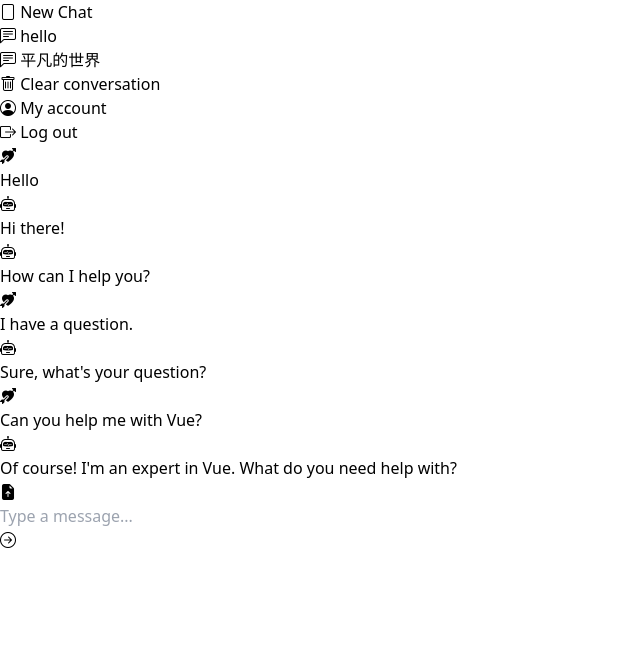
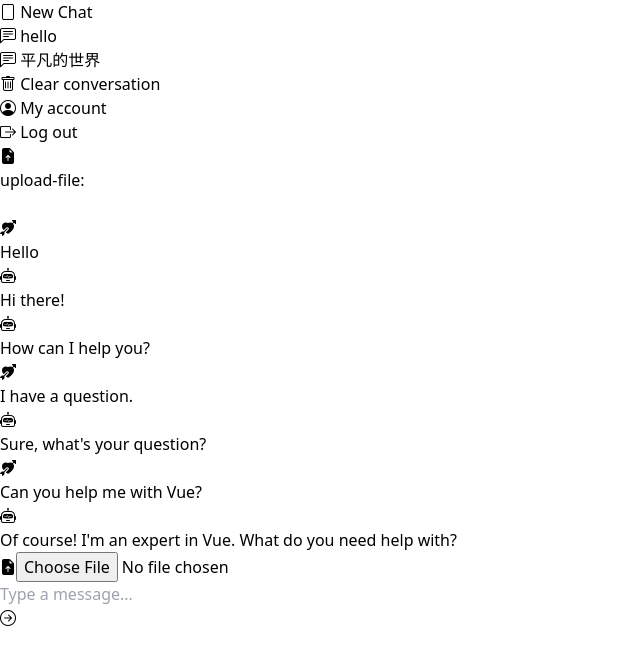
Before and after one commit to luorome31/chatbot-vue, a Vue app: page / in a window 1280 px wide. Shown: the top 664 px of the page, without its empty margins (0-640 px from the left). Built offline with nearby package versions, Linux system fonts and the light colour scheme.

Commit message:
模型选择与上传文件界面搭建

```diff
--- a/src/App.vue
+++ b/src/App.vue
@@ -3,37 +3,36 @@
 import ChatInput from './views/ChatInput.vue';
 import ChatMain from './views/ChatMain.vue';
 import ChatSide from './views/ChatSide.vue';
-import sendQuestion from './views/ChatMain.vue';
 import { ref } from 'vue';
+
 const chatMain = ref(null);
-function sendMessage(message){
+const chatInput = ref(null);
+function sendMessage(message) {
     chatMain.value.sendQuestion(message);
 }
-function addChat(sessionId){
+function addChat(sessionId) {
     chatMain.value.addChat(sessionId);
 }
-function changeHistory(sessionId){
+function changeHistory(sessionId) {
     chatMain.value.changeHistory(sessionId);
 }
-function loadFile(){
-    chatMain.value.loadFile();
+function loadFile() {
+    console.log(chatInput.value.selectedFile);
+    chatMain.value.loadFile(chatInput.value.selectedFile);
 }
 </script>
 <template>
     <div class="bg-white">
         <div class="container mx-auto flex flex-row h-screen font-serif">
-            <ChatSide @add-chat="addChat" @change-history="changeHistory"/>
-            <div class="h-screen w-[85%] flex flex-col">
+            <ChatSide @add-chat="addChat" @change-history="changeHistory" />
+            <div class="h-screen w-[85%]  flex flex-col">
                 <div class="h-[90%] overflow-y-auto scroll-smooth" id="content-show">
-                    <div class="mx-32 mt-10">
-                        <ChatMain ref="chatMain"/>
-                    </div>
+                    <ChatMain ref="chatMain" />
                 </div>
-                <ChatInput @send-message="sendMessage" @load-file="loadFile"/>
+                <ChatInput ref="chatInput" @send-message="sendMessage" @load-file="loadFile" />
             </div>
         </div>
     </div>
 </template>
 
-<style scoped>
-</style>
+<style scoped></style>
--- a/src/views/ChatInput.vue
+++ b/src/views/ChatInput.vue
@@ -1,9 +1,11 @@
 <template>
     <div class="h-[10%] mx-32 my-2 rounded-lg">
+
         <div class="bg-slate-100 rounded-xl shadow-md w-auto p-3 flex">
             <div class="text-gray-600 p-3 w-20 justify-center flex">
-                <button>
+                <button @click="openFileSelector">
                     <i class="bi bi-file-earmark-arrow-up-fill text-3xl"></i>
+                    <input id="loadInput" type="file" @change="loadFile" class="hidden" />
                 </button>
             </div>
 
@@ -26,17 +28,24 @@
 
 <script setup>
 import { ref } from 'vue';
-
-const inputValue = ref('');
+const loadInput = ref(null);
+const inputValue = document.getElementById('loadInput');
 const emit = defineEmits(['send-message','load-file'])
-
-function loadFile() {
+const selectedFile = ref(null);
+const openFileSelector = () => {
+    const input = document.getElementById('loadInput');
+    input.click();
+};
+const loadFile = (e) => {
+    const file = e.target.files[0];
+    selectedFile.value = file;
     emit('load-file');
-}
+};
 function sendMessage() {
     emit('send-message', inputValue.value);
     inputValue.value = '';
 }
+defineExpose({selectedFile});
 </script>
 
 <style lang="scss" scoped></style>
--- a/src/views/ChatMain.vue
+++ b/src/views/ChatMain.vue
@@ -1,6 +1,7 @@
 <template>
     <div>
-        <div class="flex flex-col space-y-5 w-auto h-auto items-start justify-start">
+        <div><TopBar ref="topBar"></TopBar></div>
+        <div class="mx-32 flex flex-col space-y-5 w-auto h-auto items-start justify-start">
             <div class="space-y-2">
                 <MessageItem v-for="msg in conversation" :message="msg.message" :is_user="msg.isUser"></MessageItem>
             </div>
@@ -11,6 +12,7 @@
 <script setup>
 import { ref, reactive, nextTick, watchEffect, watch } from 'vue';
 import MessageItem from './MessageItem.vue';
+import TopBar from './TopBar.vue';
 const conversation = ref([]);
 conversation.value = [
     { message: "Hello", isUser: true },
@@ -22,7 +24,9 @@ conversation.value = [
     { message: "Of course! I'm an expert in Vue. What do you need help with?", isUser: false }
 ];
 let offset = 0;
+const selectedFile = ref(null);
 const sessionId = ref(null);
+const topBar = ref(null);
 const chatResponse = (messageContainer, question) => {
     messageContainer.value = "";
     const eventSource = new EventSource('http://127.0.0.1:5000/reader/answer?msg=' + question); // 建立与服务器的EventSource连接
@@ -70,11 +74,9 @@ const changeHistory = (propSessionId) => {
     //发送请求，获取历史记录，建立连接，更新conversation
 
 }
-const loadFile = () => {
-    //弹出系统文件选择框，选择文件后发送文件，同时保存文件类型
-
-
-
+const loadFile = async(file) => {
+    selectedFile.value = file;
+    topBar.value.setUploadFile(file.name);
 }
 defineExpose({
     sendQuestion, addChat,changeHistory,loadFile
--- /dev/null
+++ b/src/views/Dropdown.vue
@@ -0,0 +1,62 @@
+<template>
+    <div class="relative inline-block text-left">
+      <div>
+        <button @click="toggleDropdown" type="button" class="inline-flex justify-center w-full rounded-md border border-gray-300 shadow-sm px-4 py-2 bg-white text-sm font-medium text-gray-700 hover:bg-gray-50 focus:outline-none focus:ring-2 focus:ring-offset-2 focus:ring-indigo-500">
+          {{ selectedLabel }}
+          <svg class="-mr-1 ml-2 h-5 w-5" xmlns="http://www.w3.org/2000/svg" viewBox="0 0 20 20" fill="currentColor" aria-hidden="true">
+            <path fill-rule="evenodd" d="M5.293 7.293a1 1 0 011.414 0L10 10.586l3.293-3.293a1 1 0 111.414 1.414l-4 4a1 1 0 01-1.414 0l-4-4a1 1 0 010-1.414z" clip-rule="evenodd" />
+          </svg>
+        </button>
+      </div>
+
+      <div v-if="isOpen" class="origin-top-right absolute right-0 mt-2 w-24 rounded-md shadow-lg bg-white ring-1 ring-black ring-opacity-5">
+        <div class="py-1">
+          <a v-for="option in options" :key="option.value" @click="selectOption(option)" class="block px-4 py-2 text-sm text-gray-700 hover:bg-gray-100 cursor-pointer">
+            {{ option.label }}
+          </a>
+        </div>
+      </div>
+    </div>
+  </template>
+
+  <script>
+  import { ref, computed } from 'vue';
+
+  export default {
+    name: 'Dropdown',
+    props: {
+      options: {
+        type: Array,
+        required: true
+      },
+      modelValue: {
+        type: [String, Number, Object],
+        default: null
+      }
+    },
+    setup(props, { emit }) {
+      const isOpen = ref(false);
+
+      const toggleDropdown = () => {
+        isOpen.value = !isOpen.value;
+      };
+
+      const selectOption = (option) => {
+        emit('update:modelValue', option.value);
+        isOpen.value = false;
+      };
+
+      const selectedLabel = computed(() => {
+        // const selected = props.options.find(option => option.value === props.modelValue);
+        // return selected ? selected.label : 'Select an option';
+      });
+
+      return {
+        isOpen,
+        toggleDropdown,
+        selectOption,
+        selectedLabel
+      };
+    }
+  };
+  </script>
--- /dev/null
+++ b/src/views/TopBar.vue
@@ -0,0 +1,34 @@
+<template>
+    <div class="h-[10%] ml-10 rounded-lg">
+        <div class="bg-white w-auto flex text-center items-center shadow-sm justify-between">
+            <div class="flex space-x-3 p-2">
+                <i class="bi bi-file-earmark-arrow-up-fill text-xl"></i>
+                <div>
+                    upload-file: {{uploadFile}}
+                </div>
+            </div>
+            <div class="flex space-x-3 p-2">
+                <Dropdown :options="options" v-model="selectedOption" />
+            </div>
+        </div>
+    </div>
+</template>
+
+<script setup>
+import Dropdown from './Dropdown.vue';
+import { ref } from 'vue';
+const options = [
+    { value: 1, label: 'GPT-3.5' },
+    { value: 2, label: 'GPT-4o' },
+    { value: 3, label: 'dengxi' }
+];
+const uploadFile = ref(null);
+const selectedOption = ref(null);
+
+const setUploadFile = (file) => {
+    uploadFile.value = file;
+};
+defineExpose({ setUploadFile, selectedOption });
+</script>
+
+<style lang="scss" scoped></style>
```
